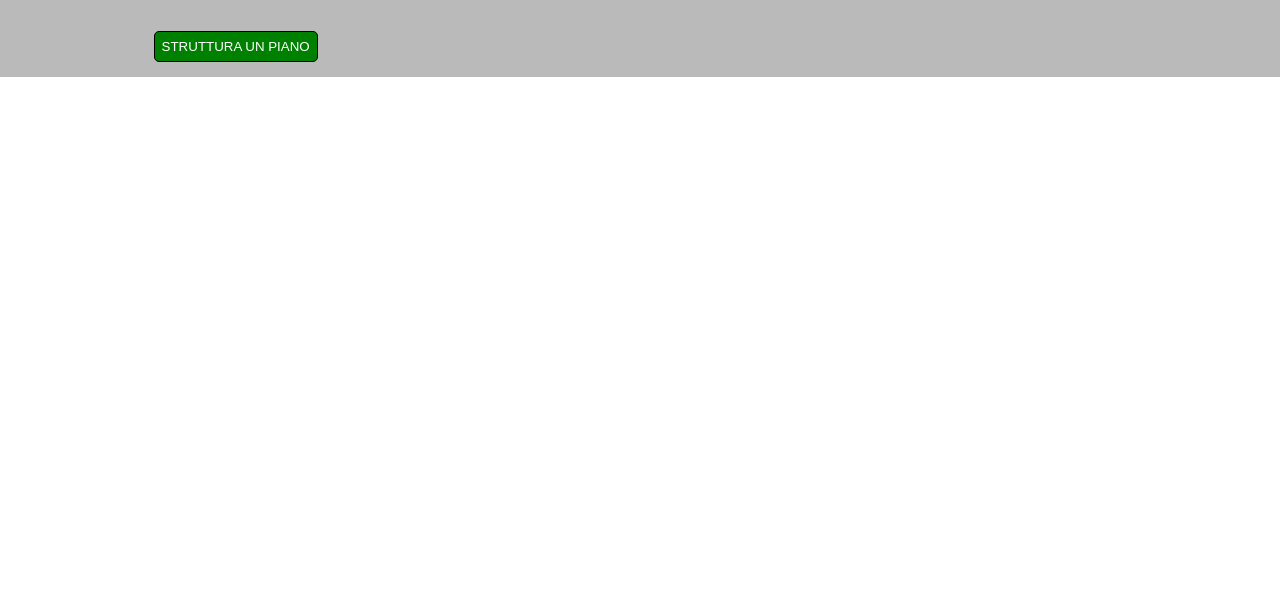
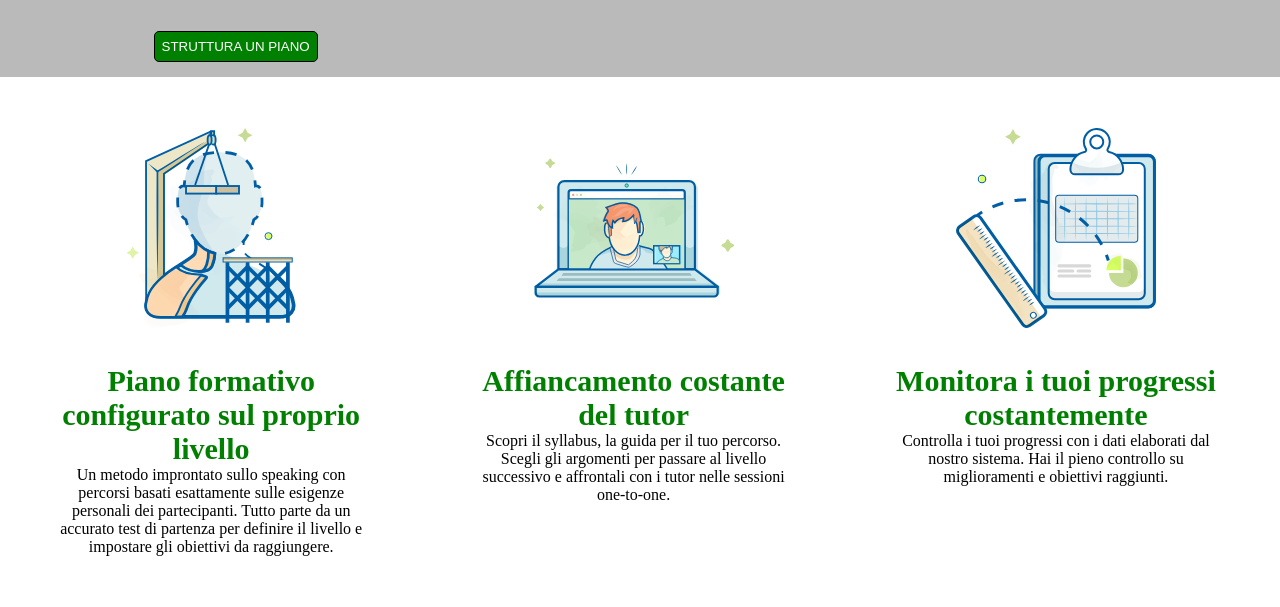
Before and after one commit to ThomasNGit/html-css-fluentify, a plain HTML site: page index.html in a window 1280 px wide. Shown: the part 623-1230 px from the top of the page. Before the commit the page ends 800 px from the top, so only its background shows below. Drawn offline with Linux system fonts and the light colour scheme.

Commit message:
Inserite immagini e testo del trittico della prima sezione

```diff
--- a/assets/css/style.css
+++ b/assets/css/style.css
@@ -104,12 +104,49 @@ a.navlink:hover {
 .botheader .button{
   margin-left: 12%
 }
-
+/* clearfix */
+.bottomheader:after{
+  content:"";
+  display: table;
+  clear: both;
+}
 /* stile della prima section */
 .greydiv {
   height: 200px;
   background-color: #bababa;
   text-align: center;
-  padding: 55px;
+  padding: 60px;
   font-size: 1.3em;
 }
+/* stile del trittico */
+.trittico{
+  width: 100%;
+}
+.profilo, .computer, .progressi{
+  float: left;
+  width: 25%;
+  margin: 4%;
+  text-align: center;
+}
+
+.tritticoimg {
+  height: 200px;
+  width: 200px;
+  margin-bottom: 10%;
+}
+
+.tritticotitle{
+  color: green;
+  font-size: 30px;
+  /* border-bottom: 3px solid grey;
+} */
+
+.tritticotext{
+
+}
+
+.trittico:after{
+  content="";
+  display: table;
+  clear: both;
+}
--- a/index.html
+++ b/index.html
@@ -42,13 +42,27 @@
     </header>
 
     <!--sezione dei blocchi centrali  -->
-    <section>
+    <section class="section1">
       <div class="greydiv">
         <h2 class="titolo">Le scuole di lingua tradizionali non sono efficaci</h2>
         <p class="text">Solo un corso incentrato sulla Fluency può portare ad una soluzione definitiva concreta.</p>
       </div>
       <div class="trittico">
-
+        <div class="profilo">
+          <img class="tritticoimg" src="assets/img/profile.svg" alt="Profilo">
+          <h4 class="tritticotitle">Piano formativo configurato sul proprio livello</h4>
+          <p class="tritticotext">Un metodo improntato sullo speaking con percorsi basati esattamente sulle esigenze personali dei partecipanti. Tutto parte da un accurato test di partenza per definire il livello e impostare gli obiettivi da raggiungere.</p>
+        </div>
+        <div class="computer">
+          <img class="tritticoimg" src="assets/img/computer.svg" alt="Computer">
+          <h4 class="tritticotitle">Affiancamento costante del tutor</h4>
+          <p class="tritticotext">Scopri il syllabus, la guida per il tuo percorso. Scegli gli argomenti per passare al livello successivo e affrontali con i tutor nelle sessioni one-to-one.</p>
+        </div>
+        <div class="progressi">
+          <img class="tritticoimg" src="assets/img/doc.svg" alt="Progressi">
+          <h4 class="tritticotitle">Monitora i tuoi progressi costantemente</h4>
+          <p class="tritticotext">Controlla i tuoi progressi con i dati elaborati dal nostro sistema. Hai il pieno controllo su miglioramenti e obiettivi raggiunti.</p>
+        </div>
       </div>
     </section>
     <!-- sezione footer -->
```
